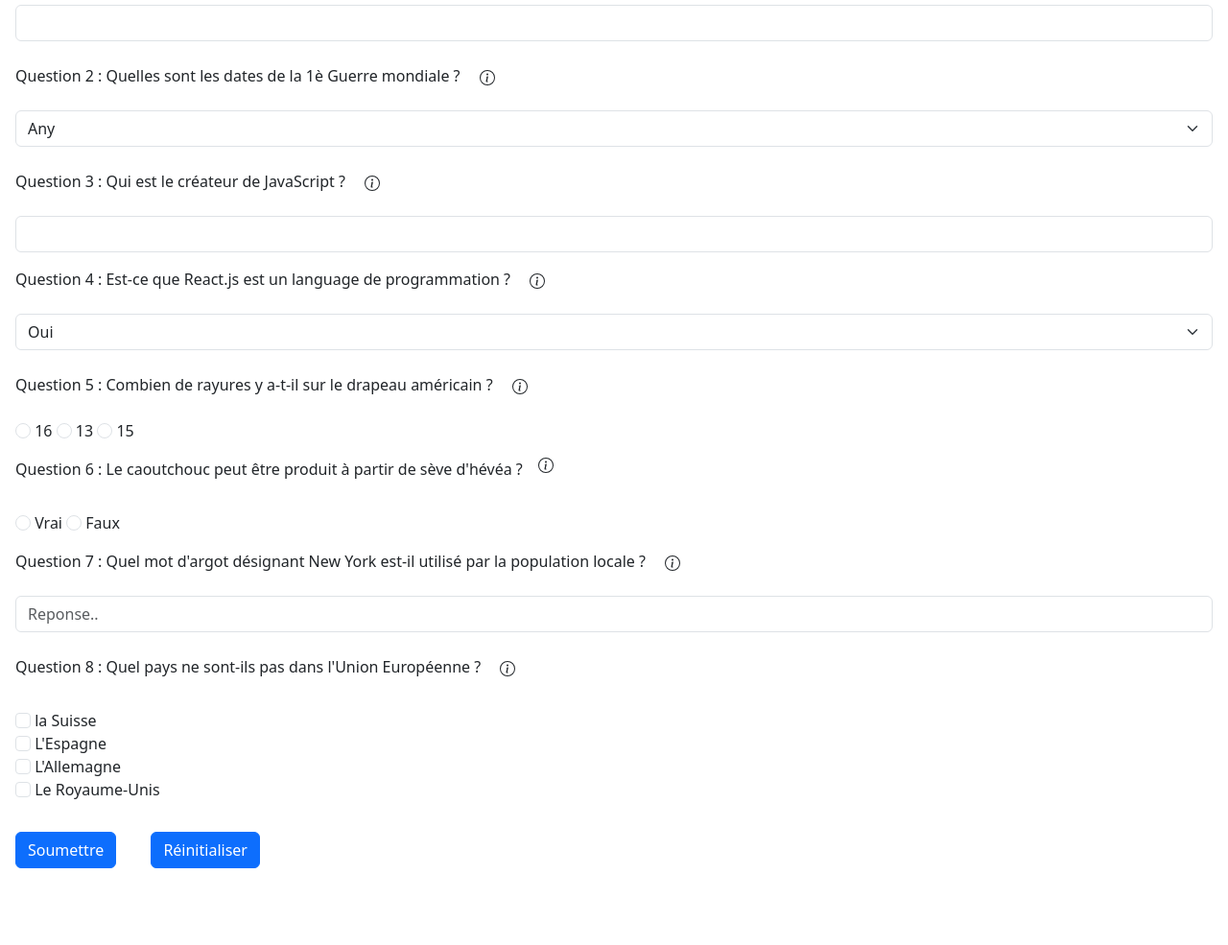
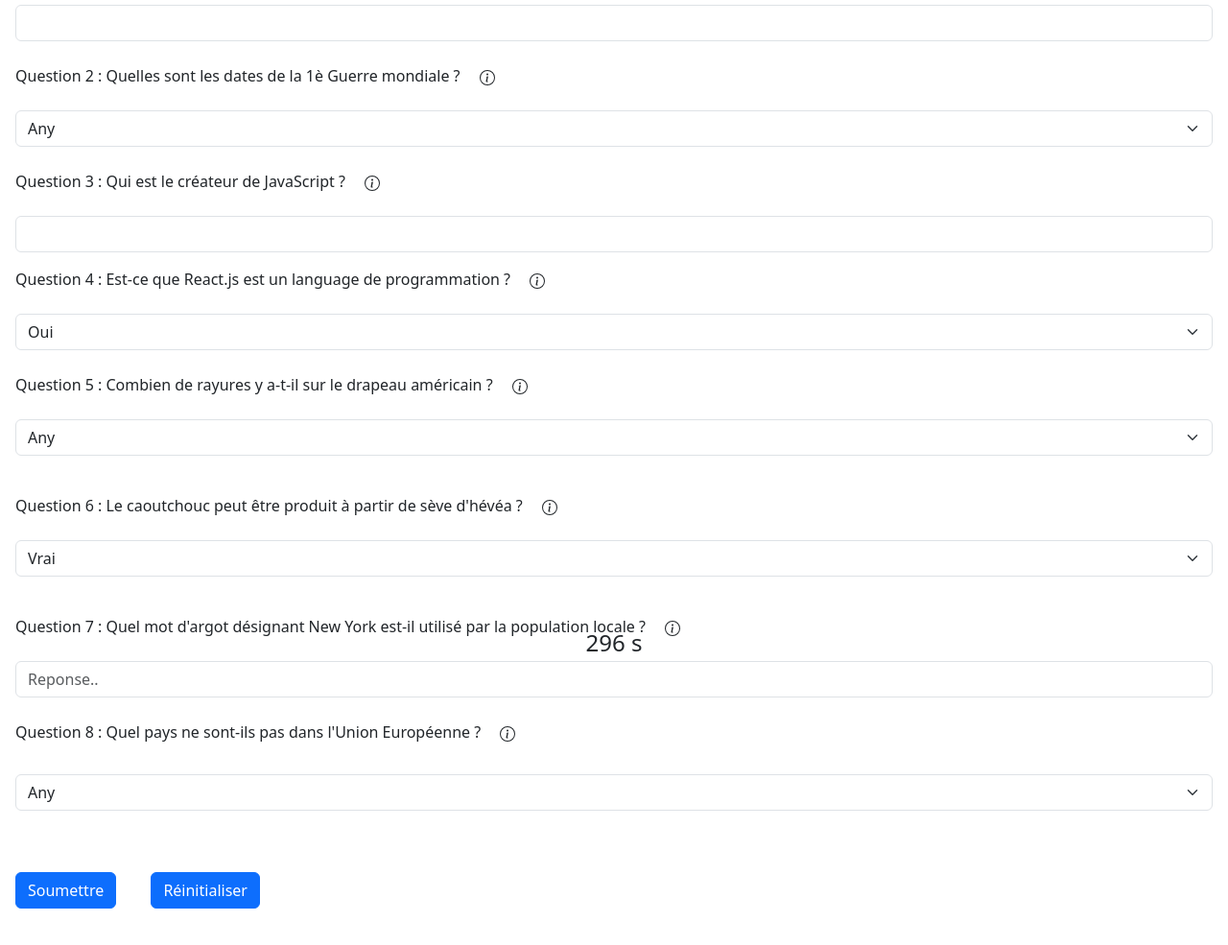
Before and after one commit to E-Kuru/IPSSI-JS-DevoirFinal, a plain HTML site: page index.html in a window 1280 px wide. Shown: the part 107-1092 px from the top of the page at 96% size. Before the commit the page ends 1028 px from the top, so only its background shows below. Drawn offline with nearby package versions, Linux system fonts and the light colour scheme.

Commit message:
Last push

```diff
--- a/index.html
+++ b/index.html
@@ -7,10 +7,12 @@
     <link rel="stylesheet" href="style.css">
     <link href="https://cdn.jsdelivr.net/npm/bootstrap@5.3.0-alpha3/dist/css/bootstrap.min.css" rel="stylesheet" integrity="sha384-KK94CHFLLe+nY2dmCWGMq91rCGa5gtU4mk92HdvYe+M/SXH301p5ILy+dN9+nJOZ" crossorigin="anonymous">
     <script src="https://cdn.jsdelivr.net/npm/bootstrap@5.3.0-alpha3/dist/js/bootstrap.bundle.min.js" integrity="sha384-ENjdO4Dr2bkBIFxQpeoTz1HIcje39Wm4jDKdf19U8gI4ddQ3GYNS7NTKfAdVQSZe" crossorigin="anonymous"></script>
-    <title>Quiizz</title>
+    <title>Quizz</title>
 </head>
 <body>
+
    <h1 class="text-center">Quizz</h1>
+   <h4 class="text-center fixed-bottom" id="timer"></h4>
 
     <form class="mx-3 my-3">
         <div class="mb-4" >
@@ -23,6 +25,7 @@
             </label>
             <input id="question1" type="text" class="form-control">
         </div>
+
         <label class="form-label">Question 2 : Quelles sont les dates de la 1è Guerre mondiale ?
           <svg class="mx-3" onmouseenter="hintAnswer('2')" onmouseleave="hideHint('2')" xmlns="http://www.w3.org/2000/svg" width="16" height="16" fill="currentColor" class="bi bi-info-circle" viewBox="0 0 16 16">
             <path d="M8 15A7 7 0 1 1 8 1a7 7 0 0 1 0 14zm0 1A8 8 0 1 0 8 0a8 8 0 0 0 0 16z"/>
@@ -31,9 +34,12 @@
           <p class="text-info" id="hintText2"></p>
 
         </label>
+
         <select class="form-select mb-4" id="question-2">
         </select>
+
         <div class="mb-3">
+
           <label class="form-label">Question 3 : Qui est le créateur de JavaScript ?
           <svg class="mx-3" onmouseenter="hintAnswer('3')" onmouseleave="hideHint('3')" xmlns="http://www.w3.org/2000/svg" width="16" height="16" fill="currentColor" class="bi bi-info-circle" viewBox="0 0 16 16">
           <path d="M8 15A7 7 0 1 1 8 1a7 7 0 0 1 0 14zm0 1A8 8 0 1 0 8 0a8 8 0 0 0 0 16z"/>
@@ -43,7 +49,9 @@
 
           </label>
           <input id="question3" type="text" class="form-control">
+
         </div>
+
         <label class="form-label">Question 4 : Est-ce que React.js est un language de programmation ?
           <svg class="mx-3" onmouseenter="hintAnswer('4')" onmouseleave="hideHint('4')" xmlns="http://www.w3.org/2000/svg" width="16" height="16" fill="currentColor" class="bi bi-info-circle" viewBox="0 0 16 16">
               <path d="M8 15A7 7 0 1 1 8 1a7 7 0 0 1 0 14zm0 1A8 8 0 1 0 8 0a8 8 0 0 0 0 16z"/>
@@ -52,44 +60,43 @@
           <p class="text-info" id="hintText4"></p>
 
         </label>
+
         <select id="question4" class="form-select mb-4 ">
             <option value="1">Oui</option>
             <option value="2">Non</option>
         </select>
+
       </form>
 
       <form class="mx-3 my-3">
+
         <label class="form-label">Question 5 : Combien de rayures y a-t-il sur le drapeau américain ?
           <svg class="mx-3" onmouseenter="hintAnswer('5')" onmouseleave="hideHint('5')" xmlns="http://www.w3.org/2000/svg" width="16" height="16" fill="currentColor" class="bi bi-info-circle" viewBox="0 0 16 16">
             <path d="M8 15A7 7 0 1 1 8 1a7 7 0 0 1 0 14zm0 1A8 8 0 1 0 8 0a8 8 0 0 0 0 16z"/>
             <path d="m8.93 6.588-2.29.287-.082.38.45.083c.294.07.352.176.288.469l-.738 3.468c-.194.897.105 1.319.808 1.319.545 0 1.178-.252 1.465-.598l.088-.416c-.2.176-.492.246-.686.246-.275 0-.375-.193-.304-.533L8.93 6.588zM9 4.5a1 1 0 1 1-2 0 1 1 0 0 1 2 0z"/>
           </svg>
+
           <p class="text-info" id="hintText5"></p>
+        </label>
 
-         </label>
-         <br>
-          <input class="form-check-input" type="radio" name="q1" value="16">
-            16
-          <input class="form-check-input" type="radio" name="q1" value="13">
-            13
-          <input class="form-check-input" type="radio" name="q1" value="15">
-            15
-        <br>
-          <label class="form-label mt-3 d-flex">Question 6 : Le caoutchouc peut être produit à partir de sève d'hévéa ?<svg class="mx-3" onmouseenter="hintAnswer('6')" onmouseleave="hideHint('6')" xmlns="http://www.w3.org/2000/svg" width="16" height="16" fill="currentColor" class="bi bi-info-circle" viewBox="0 0 16 16">
+        <select id="question5" class="form-select mb-4 ">
+        </select>
+
+        <label class="form-label mt-3">Question 6 : Le caoutchouc peut être produit à partir de sève d'hévéa ?
+          <svg class="mx-3" onmouseenter="hintAnswer('6')" onmouseleave="hideHint('6')" xmlns="http://www.w3.org/2000/svg" width="16" height="16" fill="currentColor" class="bi bi-info-circle" viewBox="0 0 16 16">
+          <path d="m8.93 6.588-2.29.287-.082.38.45.083c.294.07.352.176.288.469l-.738 3.468c-.194.897.105 1.319.808 1.319.545 0 1.178-.252 1.465-.598l.088-.416c-.2.176-.492.246-.686.246-.275 0-.375-.193-.304-.533L8.93 6.588zM9 4.5a1 1 0 1 1-2 0 1 1 0 0 1 2 0z"/>
           <path d="M8 15A7 7 0 1 1 8 1a7 7 0 0 1 0 14zm0 1A8 8 0 1 0 8 0a8 8 0 0 0 0 16z"/>
-              <path d="m8.93 6.588-2.29.287-.082.38.45.083c.294.07.352.176.288.469l-.738 3.468c-.194.897.105 1.319.808 1.319.545 0 1.178-.252 1.465-.598l.088-.416c-.2.176-.492.246-.686.246-.275 0-.375-.193-.304-.533L8.93 6.588zM9 4.5a1 1 0 1 1-2 0 1 1 0 0 1 2 0z"/>
           </svg>
+
           <p class="text-info" id="hintText6"></p>
 
         </label>
-        <br>
-           <input class="form-check-input" type="radio" name="q2" value="vrai">
-           Vrai
-          <label>
-           <input class="form-check-input" type="radio" name="q2" value="faux">
-           Faux
-          </label>
-        <br>
+
+          <select id="question6" class="form-select mb-4 ">
+            <option value="1">Vrai</option>
+            <option value="2">Faux</option>
+          </select>
+
         <div class="mb-2" >
             <label class="form-label mt-3">Question 7 : Quel mot d'argot désignant New York est-il utilisé par la population locale ?
               <svg class="mx-3" onmouseenter="hintAnswer('7')" onmouseleave="hideHint('7')" xmlns="http://www.w3.org/2000/svg" width="16" height="16" fill="currentColor" class="bi bi-info-circle" viewBox="0 0 16 16">
@@ -99,33 +106,32 @@
              <p class="text-info" id="hintText7"></p>
 
           </label>
-            <input placeholder="Reponse.." class="form-control" type="text" name="q3">
+            <input id="question7" placeholder="Reponse.." class="form-control" type="text" name="q3">
         </div>
-        <label class="form-label my-3">Question 8 : Quel pays ne sont-ils pas dans l'Union Européenne ?         <svg class="mx-3" onmouseenter="hintAnswer('8')" onmouseleave="hideHint('8')" xmlns="http://www.w3.org/2000/svg" width="16" height="16" fill="currentColor" class="bi bi-info-circle" viewBox="0 0 16 16">
+
+        <label class="form-label my-3">Question 8 : Quel pays ne sont-ils pas dans l'Union Européenne ?
+          <svg class="mx-3" onmouseenter="hintAnswer('8')" onmouseleave="hideHint('8')" xmlns="http://www.w3.org/2000/svg" width="16" height="16" fill="currentColor" class="bi bi-info-circle" viewBox="0 0 16 16">
           <path d="M8 15A7 7 0 1 1 8 1a7 7 0 0 1 0 14zm0 1A8 8 0 1 0 8 0a8 8 0 0 0 0 16z"/>
           <path d="m8.93 6.588-2.29.287-.082.38.45.083c.294.07.352.176.288.469l-.738 3.468c-.194.897.105 1.319.808 1.319.545 0 1.178-.252 1.465-.598l.088-.416c-.2.176-.492.246-.686.246-.275 0-.375-.193-.304-.533L8.93 6.588zM9 4.5a1 1 0 1 1-2 0 1 1 0 0 1 2 0z"/>
           </svg>
+
           <p class="text-info" id="hintText8"></p>
 
         </label>
+
+        <select id="question8" class="form-select mb-4">
+        </select>
+
+    </form>
+
     <br>
-        <input class="form-check-input" type="checkbox" name="q4" value="suisse">
-        la Suisse
-        <br>
-        <input class="form-check-input" type="checkbox" name="q4" value="espagne">
-        L'Espagne
-        <br>
-        <input class="form-check-input" type="checkbox" name="q4" value="allemagne">
-        L'Allemagne
-        <br>
-        <input class="form-check-input" type="checkbox" name="q4" value="royaume-unis">
-        Le Royaume-Unis
-        <br>
-    </form>
 
     <button onclick="submit()" class="btn btn-primary mx-3 my-3">Soumettre</button>
     <button onclick="reset()" class="btn btn-primary mx-3 my-3">Réinitialiser</button>
 
+    <br>
+    <br>
+
     <script src="./script.js"></script>
 </body>
 </html>
--- a/script.js
+++ b/script.js
@@ -14,16 +14,16 @@ const answerQ2 = '1914 - 1918'
 
 const chooseAnswerQ2 = ["1914 - 1918", "1920 - 1925", "1940 - 1945", "1939 - 1945"]
 
-const shuffledArray = chooseAnswerQ2.sort(() => 0.5 - Math.random());
+const shuffledQ2 = chooseAnswerQ2.sort(() => 0.5 - Math.random());
 
-var child = '<option value="0">Any</option>'
+var childQ2 = '<option value="0">Any</option>'
 
 // Initialize le Random de la question 2
 
-for(let i = 1; i < shuffledArray.length + 1; i++){
-    child += `<option value="${i}">${shuffledArray[i - 1]}</option>`
+for(let i = 1; i < shuffledQ2.length + 1; i++){
+    childQ2 += `<option value="${i}">${shuffledQ2[i - 1]}</option>`
 }
-question2.innerHTML = child
+question2.innerHTML = childQ2
 
 // Question 3
 
@@ -37,31 +37,107 @@ const question4 = document.getElementById('question4')
 
 const answerQ4 = 2
 
+// Question 5
+
+const question5 = document.getElementById('question5')
+
+const chooseAnswerQ5 = ["13", "16", "15"]
+
+const answerQ5 ='13'
+
+const shuffledQ5 = chooseAnswerQ5.sort(() => 0.5 - Math.random());
+
+var childQ5 = '<option value="0">Any</option>'
+
+for(let i = 1; i < shuffledQ5.length + 1; i++){
+    childQ5 += `<option value="${i}">${shuffledQ5[i - 1]}</option>`
+}
+
+question5.innerHTML = childQ5
+
+// Question 6
+
+const answersQ6 ='1'
+
+const question6 = document.getElementById('question6')
+
+// Question 7
+
+const answerQ7 ='gotham'
+
+const question7 = document.getElementById('question7')
+
+// // Question 8
+
+const question8 = document.getElementById('question8')
+
+const chooseAnswerQ8 = ["La France", "L'Espagne", "L'Allemagne", "Royaume-Unis"];
+
+const answerQ8 = "Royaume-Unis"
+
+const shuffledQ8 = chooseAnswerQ8.sort(() => 0.5 - Math.random());
+
+var childQ8 = '<option value="0">Any</option>'
+
+for(let i = 1; i < shuffledQ8.length + 1; i++){
+    childQ8 += `<option value="${i}">${shuffledQ8[i - 1]}</option>`
+}
+
+question8.innerHTML = childQ8
 
 // Fonction du submit permettant la comparaison des réponses
 
 let score = 0
 
 const submit = (e) => {
-    console.log(question1.value.toLowerCase() === answerQ1);
-    console.log(question2[question2.value].innerText === answerQ2);
-    console.log(question3.value.toLowerCase() === answerQ3);
-    console.log(Number(question4.value) === answerQ4);
+    question1.value.toLowerCase() === answerQ1 ? score += 1 : false
+    question2[question2.value].innerText === answerQ2 ? score += 1 : false
+    question3.value.toLowerCase() === answerQ3 ? score += 1 : false
+    Number(question4.value) === answerQ4 ? score += 1 : false
+    question5[question5.value].innerText === answerQ5 ? score += 1 : false
+    question6.value === answersQ6? score += 1 : false
+    question7.value.toLowerCase() === answerQ7 ? score += 1 : false
+    question8[question8.value].innerText === answerQ8 ? score += 1 : false
+
+    alert(`Bravo vous avez ${score} points !`)
 }
+
+// Timer
+
+const timer = document.getElementById('timer')
+
+let time = 300
+
+const setTimer = () => {
+    timer.innerHTML = `${time} s`
+    time--
+    if(time === 0){
+        alert("T'as perdu !")
+        reset()
+    }
+}
+
+setInterval(setTimer, 1000)
+
+// Reset du Quizz
 
 const reset = () => {
     location.reload()
 }
+
+// Indices
+
+// Tableau d'indices
 
 const allHints = [
         "Il a récemment acheter twitter :) !",
         "Ce n'est pas 1939 - 1945",
         "Il est le co-foundateur de Firefox.",
         "Sais-tu ce qu'est un framework ? 🤔",
-        "",
-        "",
-        "",
-        ""
+        "Ce n'est pas 12.",
+        "Pas d'indices pour cette question 😋",
+        "Connais-tu Batman ?",
+        "Le drapeau forme une croix !"
 ]
 
 const hintAnswer = (i) => {
```
Lines whose indentation alone changed are shown as unchanged.
